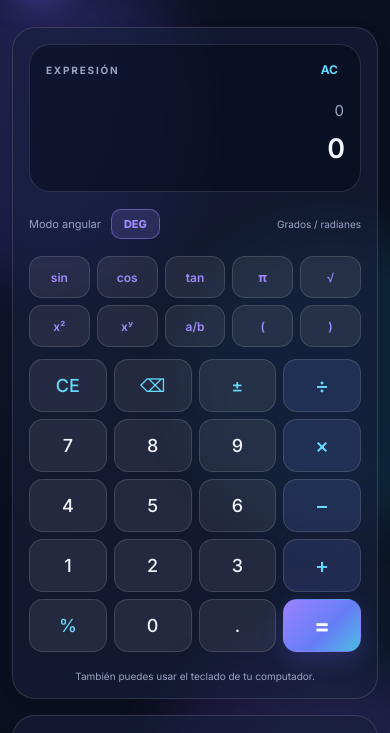
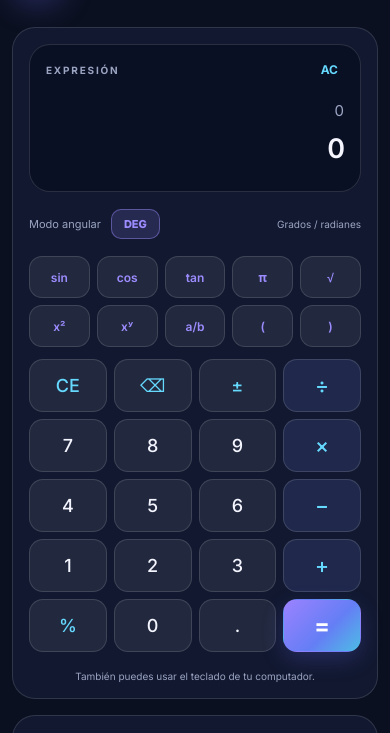
Before and after one commit to Kehider112/Veltrix, a plain HTML site: page index.html in a window 390 px wide. Shown: the part 80-813 px from the top of the page. Drawn offline with Linux system fonts and the light colour scheme.

Commit message:
Optimize mobile styles by removing decorative animations and effects for improved performance

```diff
--- a/style.css
+++ b/style.css
@@ -1007,3 +1007,84 @@ input:focus-visible {
     transform: scale(0.96);
   }
 }
+
+/* OPTIMIZACIÓN VISUAL PARA MÓVILES
+   Se conservan las animaciones de los botones. */
+
+@media (max-width: 760px) {
+  /* Fondo sencillo, sin degradados decorativos */
+  body {
+    background: var(--bg);
+  }
+
+  /* Eliminar las burbujas ambientales */
+  .ambient {
+    display: none !important;
+    animation: none !important;
+  }
+
+  /* Quitar las animaciones de entrada */
+  .page,
+  .brand,
+  .calculator,
+  .history-panel {
+    animation: none !important;
+  }
+
+  /* Eliminar el efecto de cristal y las sombras pesadas */
+  .glass-panel,
+  .calculator,
+  .history-panel,
+  .fraction-card {
+    -webkit-backdrop-filter: none !important;
+    backdrop-filter: none !important;
+    box-shadow: none !important;
+    transition: none !important;
+  }
+
+  /* Eliminar efectos decorativos de la pantalla */
+  .display {
+    box-shadow: none !important;
+    transition: none !important;
+  }
+
+  /* Evitar movimientos decorativos al tocar elementos
+     que no son botones */
+  .brand-icon:hover {
+    transform: none;
+    box-shadow: none;
+  }
+
+  /* Mantener las animaciones de los botones */
+  button,
+  .key,
+  .icon-button,
+  .clear-button,
+  .text-button,
+  .mode-toggle {
+    transition:
+      transform 0.12s ease,
+      background-color 0.12s ease,
+      color 0.12s ease,
+      border-color 0.12s ease,
+      opacity 0.12s ease,
+      box-shadow 0.12s ease;
+    touch-action: manipulation;
+    -webkit-tap-highlight-color: transparent;
+  }
+
+  button:active,
+  .key:active,
+  .icon-button:active,
+  .mode-toggle:active {
+    transform: scale(0.96);
+  }
+
+  /* Quitar elevaciones al pasar el cursor en pantallas táctiles */
+  .key:hover,
+  .icon-button:hover,
+  .mode-toggle:hover {
+    transform: none;
+    box-shadow: none;
+  }
+}
```
